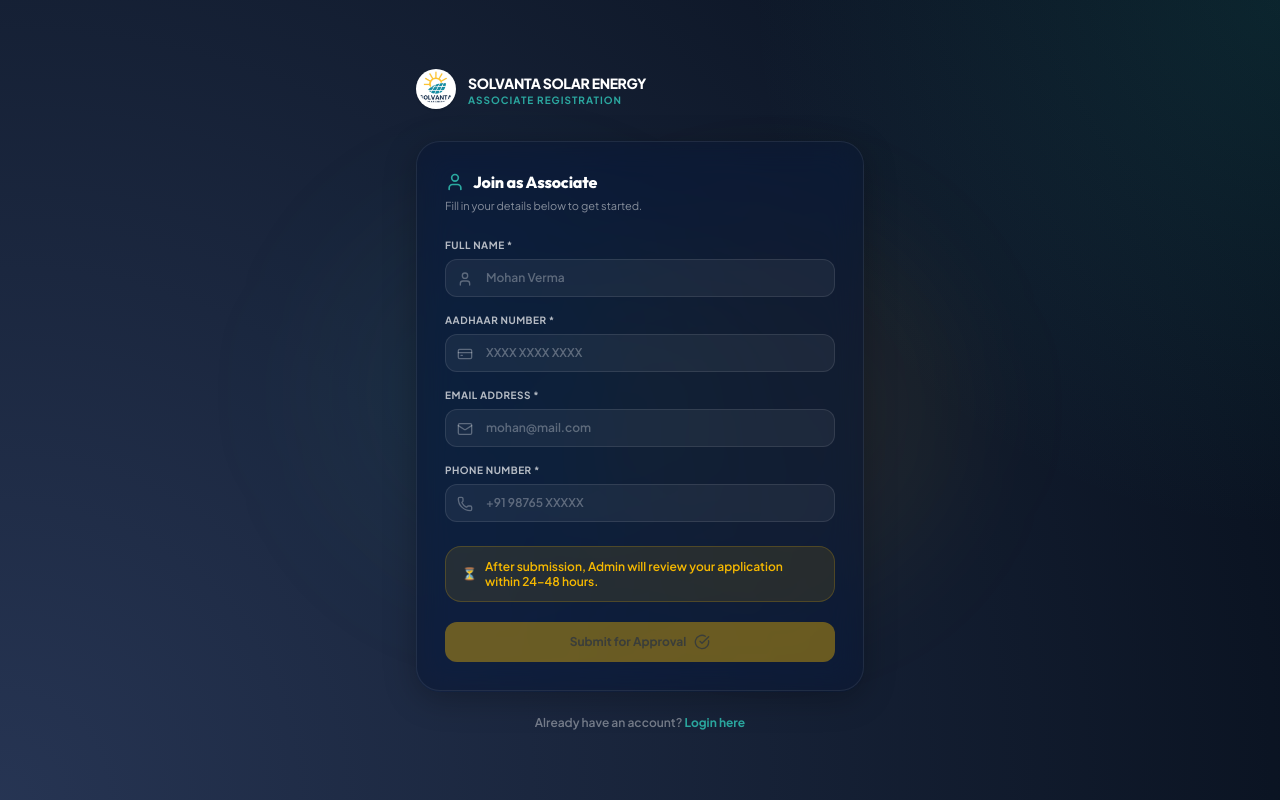
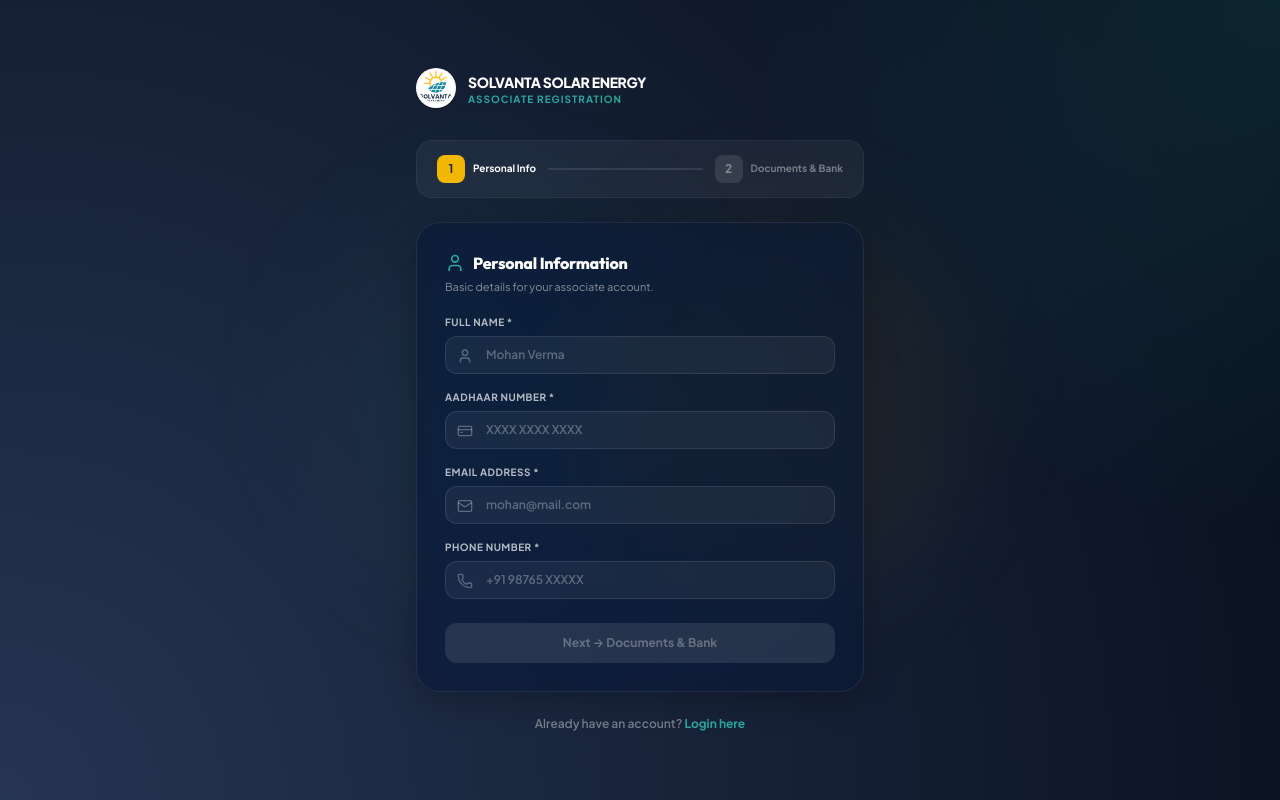
Before and after one commit to solvantasolarhelp-wq/solvento-web, a Next.js app: page /associate/register in a window 1280 px wide. Built offline with nearby package versions, Linux system fonts and the light colour scheme; no server answers.

Commit message:
feat: associate register — 2-step form with aadhaar, PAN card upload to Supabase, bank account

```diff
--- a/app/associate/register/page.tsx
+++ b/app/associate/register/page.tsx
@@ -1,36 +1,60 @@
 "use client";
-import { useState } from "react";
+import { useState, useRef } from "react";
 import Link from "next/link";
 import Image from "next/image";
-import { User as UserIcon, Mail, Phone, CreditCard, CheckCircle, Loader2 } from "lucide-react";
-import { Button } from "@/components/ui/Button";
-import { registerAssociate } from "@/lib/db";
+import {
+  User as UserIcon, Mail, Phone, CreditCard,
+  CheckCircle, Loader2, Upload, Building2, CheckCircle2, AlertCircle
+} from "lucide-react";
+import { registerAssociate, uploadAssociateDoc } from "@/lib/db";
+
+const STEPS = ["Personal Info", "Documents & Bank"];
 
 export default function AssociateRegister() {
+  const [step,      setStep]      = useState(0);
   const [submitted, setSubmitted] = useState(false);
-  const [loading, setLoading] = useState(false);
-  const [error, setError] = useState("");
-  const [form, setForm] = useState({ name: "", aadhaar: "", email: "", mobile: "" });
+  const [loading,   setLoading]   = useState(false);
+  const [error,     setError]     = useState("");
 
-  const fields = [
-    { label: "Full Name *", key: "name", type: "text", placeholder: "Mohan Verma", Icon: UserIcon },
-    { label: "Aadhaar Number *", key: "aadhaar", type: "text", placeholder: "XXXX XXXX XXXX", Icon: CreditCard },
-    { label: "Email Address *", key: "email", type: "email", placeholder: "mohan@mail.com", Icon: Mail },
-    { label: "Phone Number *", key: "mobile", type: "tel", placeholder: "+91 98765 XXXXX", Icon: Phone },
-  ] as const;
+  // Form fields
+  const [form, setForm] = useState({
+    name: "", aadhaar: "", email: "", mobile: "", bank_account: ""
+  });
 
-  const isValid = fields.every(f => form[f.key].trim().length > 0);
+  // PAN card upload
+  const [panState, setPanState] = useState<"idle"|"uploading"|"done"|"error">("idle");
+  const [panUrl,   setPanUrl]   = useState("");
+  const panRef = useRef<HTMLInputElement>(null);
+
+  const step0Valid = form.name.trim() && form.aadhaar.trim() && form.email.trim() && form.mobile.trim();
+  const step1Valid = form.bank_account.trim() && panState === "done";
+
+  // Upload PAN card
+  async function handlePanUpload(file: File) {
+    setPanState("uploading");
+    const result = await uploadAssociateDoc(file, form.email || "temp", "pan_card");
+    if (result.error) { setPanState("error"); return; }
+    setPanUrl(result.url!);
+    setPanState("done");
+  }
 
   async function handleSubmit() {
-    if (!isValid || loading) return;
+    if (!step1Valid || loading) return;
     setLoading(true);
     setError("");
-    const result = await registerAssociate(form);
+    const result = await registerAssociate({
+      name:         form.name,
+      aadhaar:      form.aadhaar,
+      email:        form.email,
+      mobile:       form.mobile,
+      bank_account: form.bank_account,
+      pan_url:      panUrl,
+    });
     setLoading(false);
     if (result.success) {
       setSubmitted(true);
     } else {
-      setError(result.error?.includes("duplicate") ? "This email is already registered." : result.error || "Something went wrong. Please try again.");
+      setError(result.error?.includes("duplicate") ? "This email is already registered." : result.error || "Something went wrong.");
     }
   }
 
@@ -44,10 +68,10 @@ export default function AssociateRegister() {
         <p className="text-xs text-white/60 mb-6 leading-relaxed">
           Your application has been submitted to the Solvanta Admin team. You&apos;ll receive approval within <strong>24–48 hours</strong>. Check your email for updates.
         </p>
-        <Link href="/associate/login" className="w-full">
-          <Button variant="gold" size="lg" className="w-full rounded-xl text-xs font-bold py-3">
+        <Link href="/associate/login" className="w-full block">
+          <button className="w-full bg-sol-gold text-sol-navy font-bold text-xs py-3 rounded-xl hover:opacity-90 transition-all">
             → Back to Login
-          </Button>
+          </button>
         </Link>
       </div>
     </div>
@@ -59,6 +83,7 @@ export default function AssociateRegister() {
       <div className="absolute bottom-1/4 right-1/4 w-96 h-96 bg-sol-gold/5 rounded-full blur-3xl pointer-events-none" />
 
       <div className="w-full max-w-md">
+        {/* Header */}
         <div className="flex items-center gap-3 mb-8">
           <div className="w-10 h-10 rounded-full overflow-hidden bg-white shadow p-0.5">
             <Image src="/logo.jpg" alt="" width={40} height={40} className="object-contain rounded-full" />
@@ -69,28 +94,118 @@ export default function AssociateRegister() {
           </div>
         </div>
 
+        {/* Step bar */}
+        <div className="flex items-center mb-6 bg-white/5 border border-white/5 rounded-2xl px-5 py-3.5">
+          {STEPS.map((s, i) => (
+            <div key={s} className="flex items-center flex-1 last:flex-none">
+              <div className={`w-7 h-7 rounded-lg flex items-center justify-center text-xs font-bold flex-shrink-0 transition-all
+                ${i < step ? "bg-sol-teal text-white" : i === step ? "bg-sol-gold text-sol-navy" : "bg-white/10 text-white/40"}`}>
+                {i < step ? "✓" : i + 1}
+              </div>
+              <div className={`text-[10px] font-bold ml-2 hidden sm:block ${i === step ? "text-white" : "text-white/40"}`}>{s}</div>
+              {i < STEPS.length - 1 && <div className={`flex-1 h-0.5 mx-3 rounded-full ${i < step ? "bg-sol-teal/50" : "bg-white/10"}`} />}
+            </div>
+          ))}
+        </div>
+
         <div className="glass-panel-dark rounded-3xl border border-white/10 shadow-2xl p-7">
+
+          {/* ── STEP 0: Personal Info ── */}
+          {step === 0 && (
+            <>
               <h3 className="text-base font-extrabold text-white mb-1 tracking-tight flex items-center gap-2">
-            <UserIcon className="w-5 h-5 text-sol-teal" /> Join as Associate
+                <UserIcon className="w-5 h-5 text-sol-teal" /> Personal Information
               </h3>
-          <p className="text-[11px] text-white/50 mb-6">Fill in your details below to get started.</p>
+              <p className="text-[11px] text-white/50 mb-5">Basic details for your associate account.</p>
 
               <div className="flex flex-col gap-4">
-            {fields.map(({ label, key, type, placeholder, Icon }) => (
+                {([
+                  { label: "Full Name *",       key: "name",    type: "text",  placeholder: "Mohan Verma",      Icon: UserIcon   },
+                  { label: "Aadhaar Number *",  key: "aadhaar", type: "text",  placeholder: "XXXX XXXX XXXX",   Icon: CreditCard },
+                  { label: "Email Address *",   key: "email",   type: "email", placeholder: "mohan@mail.com",   Icon: Mail       },
+                  { label: "Phone Number *",    key: "mobile",  type: "tel",   placeholder: "+91 98765 XXXXX",  Icon: Phone      },
+                ] as const).map(({ label, key, type, placeholder, Icon }) => (
                   <div key={key}>
                     <label className="text-[10px] font-bold text-white/70 block mb-1.5 uppercase tracking-wider">{label}</label>
                     <div className="relative">
                       <Icon className="absolute left-3 top-3 w-4 h-4 text-white/30" />
-                  <input
-                    type={type}
-                    value={form[key]}
+                      <input type={type} value={form[key]}
                         onChange={e => setForm(f => ({ ...f, [key]: e.target.value }))}
                         placeholder={placeholder}
-                    className="w-full bg-white/5 border border-white/10 rounded-xl pl-10 pr-4 py-2.5 text-xs text-white placeholder-white/30 focus:outline-none focus:border-sol-teal focus:bg-white/10 focus:ring-4 focus:ring-sol-teal/10 transition-all font-semibold"
-                  />
+                        className="w-full bg-white/5 border border-white/10 rounded-xl pl-10 pr-4 py-2.5 text-xs text-white placeholder-white/30 focus:outline-none focus:border-sol-teal focus:bg-white/10 focus:ring-4 focus:ring-sol-teal/10 transition-all font-semibold" />
                     </div>
                   </div>
                 ))}
+              </div>
+
+              <button onClick={() => step0Valid && setStep(1)} disabled={!step0Valid}
+                className={`w-full mt-6 rounded-xl text-xs font-bold py-3 flex items-center justify-center gap-2 transition-all
+                  ${step0Valid ? "bg-sol-teal text-white hover:opacity-90 cursor-pointer" : "bg-white/10 text-white/30 cursor-not-allowed"}`}>
+                Next → Documents & Bank
+              </button>
+            </>
+          )}
+
+          {/* ── STEP 1: Documents & Bank ── */}
+          {step === 1 && (
+            <>
+              <h3 className="text-base font-extrabold text-white mb-1 tracking-tight flex items-center gap-2">
+                <Building2 className="w-5 h-5 text-sol-teal" /> Documents & Bank Details
+              </h3>
+              <p className="text-[11px] text-white/50 mb-5">Required for commission payments and KYC verification.</p>
+
+              <div className="flex flex-col gap-4">
+                {/* Bank Account */}
+                <div>
+                  <label className="text-[10px] font-bold text-white/70 block mb-1.5 uppercase tracking-wider">Bank Account Number *</label>
+                  <div className="relative">
+                    <Building2 className="absolute left-3 top-3 w-4 h-4 text-white/30" />
+                    <input type="text" value={form.bank_account}
+                      onChange={e => setForm(f => ({ ...f, bank_account: e.target.value }))}
+                      placeholder="Account Number"
+                      className="w-full bg-white/5 border border-white/10 rounded-xl pl-10 pr-4 py-2.5 text-xs text-white placeholder-white/30 focus:outline-none focus:border-sol-teal focus:bg-white/10 focus:ring-4 focus:ring-sol-teal/10 transition-all font-semibold" />
+                  </div>
+                </div>
+
+                {/* PAN Card Upload */}
+                <div>
+                  <label className="text-[10px] font-bold text-white/70 block mb-1.5 uppercase tracking-wider">PAN Card * (JPG / PNG / PDF)</label>
+                  <input type="file" ref={panRef} className="hidden"
+                    accept="image/jpeg,image/jpg,image/png,application/pdf"
+                    onChange={e => { const f = e.target.files?.[0]; if (f) handlePanUpload(f); }} />
+
+                  <button onClick={() => panRef.current?.click()} disabled={panState === "uploading"}
+                    className={`w-full rounded-xl border-2 border-dashed p-5 flex flex-col items-center gap-2 transition-all cursor-pointer
+                      ${panState === "done" ? "border-sol-teal bg-sol-teal/10"
+                      : panState === "error" ? "border-red-500/50 bg-red-500/10"
+                      : "border-white/10 bg-white/5 hover:border-sol-teal/50 hover:bg-white/8"}`}>
+                    <div className={`w-10 h-10 rounded-xl flex items-center justify-center
+                      ${panState === "done" ? "bg-sol-teal/20 text-sol-teal"
+                      : panState === "error" ? "bg-red-500/20 text-red-400"
+                      : "bg-white/10 text-white/40"}`}>
+                      {panState === "uploading" ? <Loader2 className="w-5 h-5 animate-spin" />
+                        : panState === "done" ? <CheckCircle2 className="w-5 h-5" />
+                        : panState === "error" ? <AlertCircle className="w-5 h-5" />
+                        : <Upload className="w-5 h-5" />}
+                    </div>
+                    <span className="text-xs font-bold text-white">
+                      {panState === "uploading" ? "Uploading..."
+                        : panState === "done" ? "PAN Card Uploaded ✓"
+                        : panState === "error" ? "Upload Failed — Tap to Retry"
+                        : "Tap to Upload PAN Card"}
+                    </span>
+                    {panState === "done" && (
+                      <a href={panUrl} target="_blank" rel="noreferrer"
+                        onClick={e => e.stopPropagation()}
+                        className="text-[10px] text-sol-teal underline font-bold">View Uploaded File</a>
+                    )}
+                    <span className={`text-[9px] font-bold px-2 py-0.5 rounded-full
+                      ${panState === "done" ? "bg-emerald-500/20 text-emerald-400"
+                      : "bg-red-500/20 text-red-400"}`}>
+                      {panState === "done" ? "✓ Done" : "Required"}
+                    </span>
+                  </button>
+                </div>
               </div>
 
               {error && (
@@ -99,19 +214,24 @@ export default function AssociateRegister() {
                 </div>
               )}
 
-          <div className="bg-sol-gold/10 border border-sol-gold/20 rounded-2xl px-4 py-3 text-xs text-sol-gold font-semibold flex items-center gap-2 mt-6">
+              <div className="bg-sol-gold/10 border border-sol-gold/20 rounded-2xl px-4 py-3 text-xs text-sol-gold font-semibold flex items-center gap-2 mt-5">
                 <span>⏳</span>
-            <p className="leading-tight">After submission, Admin will review your application within 24–48 hours.</p>
+                <p className="leading-tight">Admin will review your application within 24–48 hours.</p>
               </div>
 
-          <button
-            onClick={handleSubmit}
-            disabled={!isValid || loading}
-            className={`w-full mt-5 rounded-xl text-xs font-bold py-3 flex items-center justify-center gap-2 transition-all
-              ${isValid && !loading ? "bg-sol-gold text-sol-navy hover:opacity-90 cursor-pointer" : "bg-sol-gold/40 text-sol-navy/60 cursor-not-allowed"}`}
-          >
-            {loading ? <><Loader2 className="w-4 h-4 animate-spin" /> Submitting...</> : <>Submit for Approval <CheckCircle className="w-4 h-4" /></>}
+              <div className="flex gap-3 mt-5">
+                <button onClick={() => setStep(0)}
+                  className="flex-1 rounded-xl text-xs font-bold py-3 bg-white/10 text-white/70 hover:bg-white/15 transition-all cursor-pointer">
+                  ← Back
                 </button>
+                <button onClick={handleSubmit} disabled={!step1Valid || loading}
+                  className={`flex-1 rounded-xl text-xs font-bold py-3 flex items-center justify-center gap-2 transition-all
+                    ${step1Valid && !loading ? "bg-sol-gold text-sol-navy hover:opacity-90 cursor-pointer" : "bg-sol-gold/30 text-sol-navy/50 cursor-not-allowed"}`}>
+                  {loading ? <><Loader2 className="w-4 h-4 animate-spin" /> Submitting...</> : <>Submit <CheckCircle className="w-4 h-4" /></>}
+                </button>
+              </div>
+            </>
+          )}
         </div>
 
         <p className="text-center text-white/40 text-xs mt-6 font-semibold">
```
Also changed, not shown: lib/db.ts (+37 -7 lines), 1 other file (tests, documents, lock files or other folders). Lines whose indentation alone changed are shown as unchanged.
